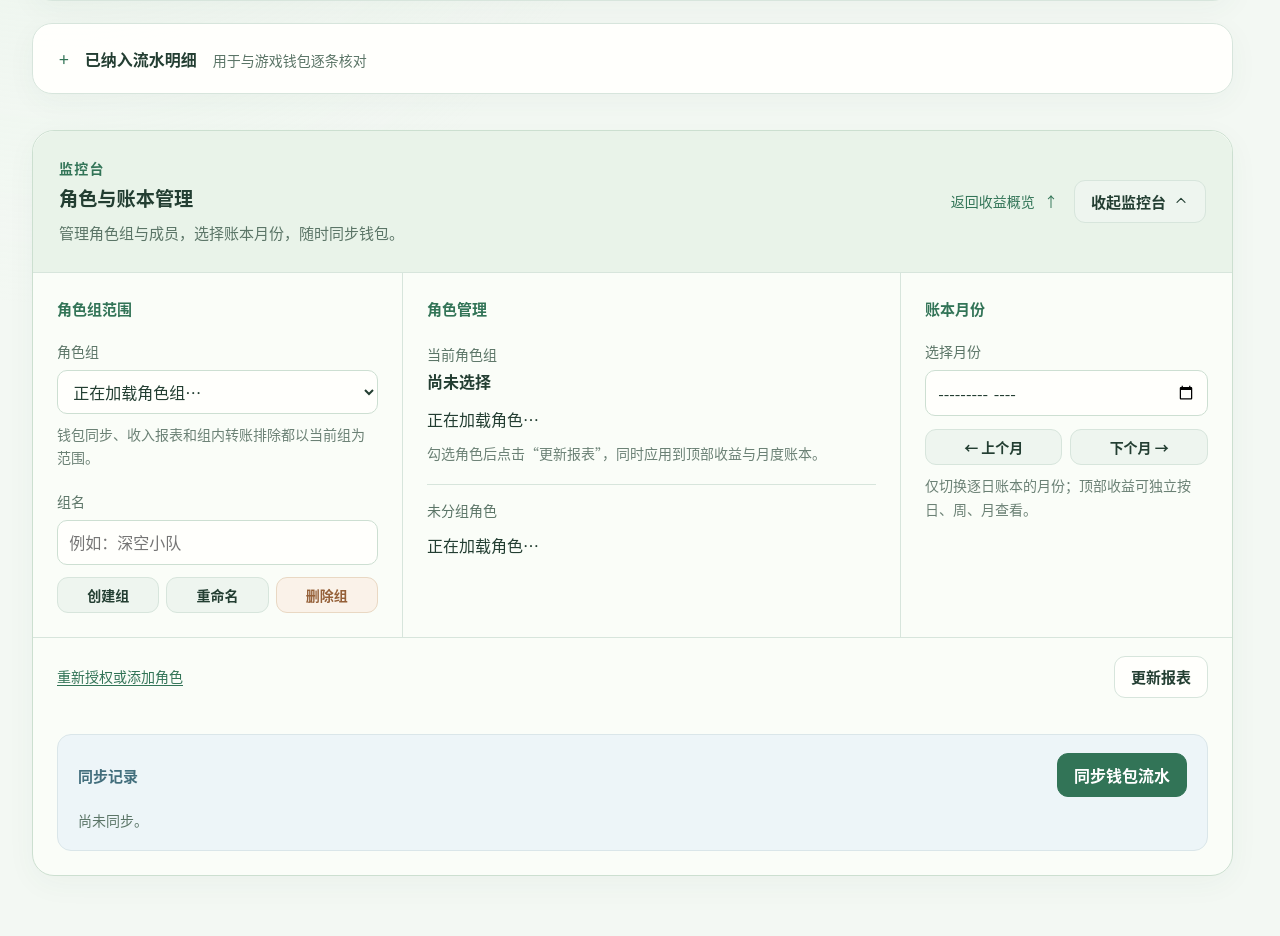
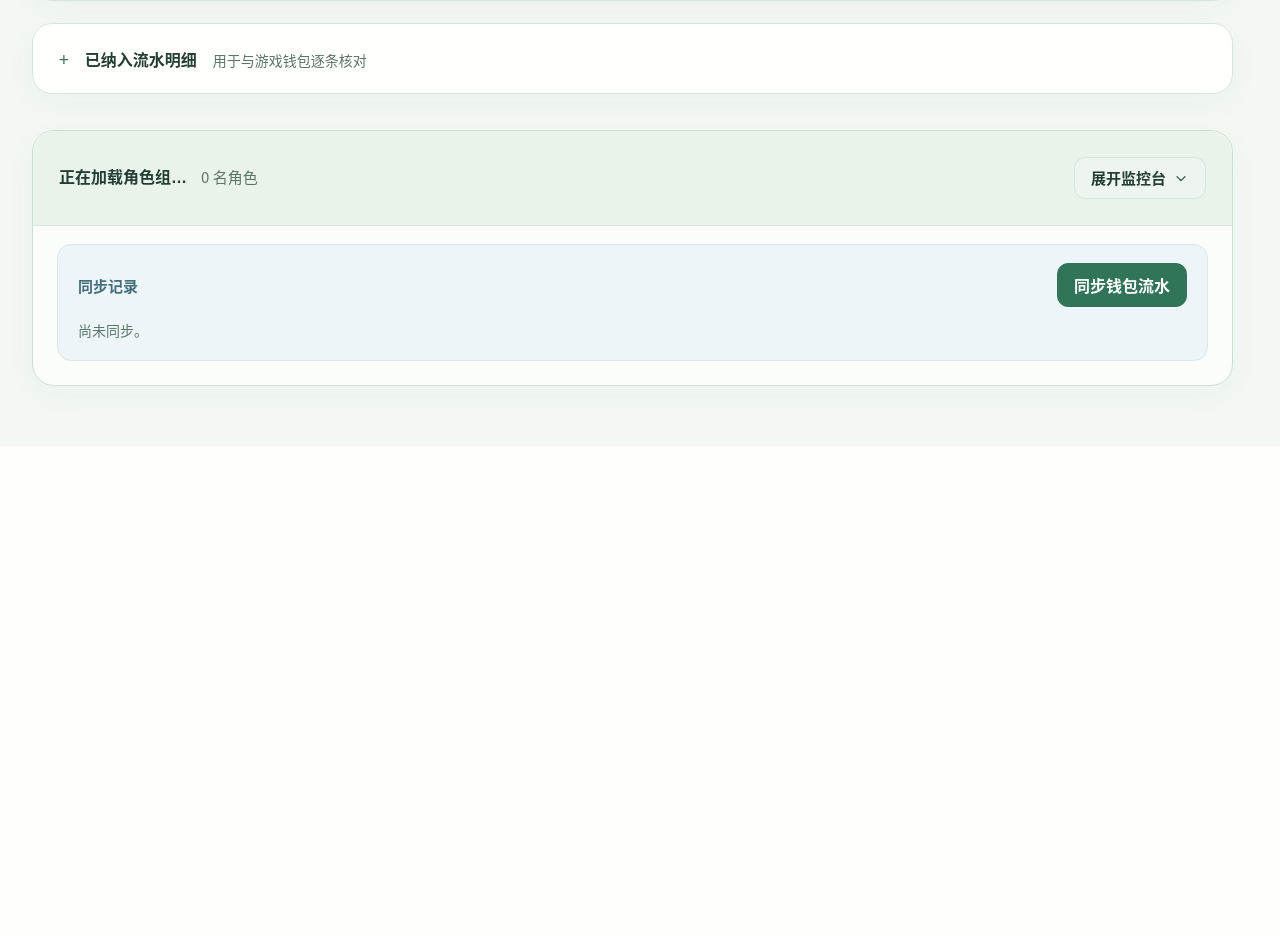
Before and after one commit to JianchouBai/eve-income-tracker, a FastAPI app: template app/templates/index.html in a window 1280 px wide. Shown: the part 1213-2149 px from the top of the page. After the commit the page ends 1621 px from the top, so only its background shows below. Run offline with FastAPI, Linux system fonts and the light colour scheme; the template is opened without the code that fills it: most values are stand-ins (such as "Sample title", 1, 10 or a date in 2020); parts of the project's set-up code (start-up, migrations or seed data) failed here and were passed over; some libraries are stand-ins or nearby versions.

Commit message:
release: prepare v2.0.5 collapsed monitor by default

```diff
--- a/app/templates/index.html
+++ b/app/templates/index.html
@@ -135,18 +135,18 @@
           </details>
           </div>
         </div>
-        <aside id='monitor' class='command-rail' aria-labelledby='monitor-title'>
+        <aside id='monitor' class='command-rail' aria-labelledby='monitor-title' data-collapsed='true'>
           <div id='monitor-heading' class='rail-heading'>
-            <div id='monitor-heading-copy' class='rail-heading-copy'><span class='section-index'>监控台</span><h2 id='monitor-title'>角色与账本管理</h2><p>管理角色组与成员，选择账本月份，随时同步钱包。</p></div>
-            <p id='monitor-summary' class='monitor-summary' aria-live='polite' hidden><strong id='monitor-group-name'>正在加载角色组…</strong><span id='monitor-character-count'>0 名角色</span></p>
+            <div id='monitor-heading-copy' class='rail-heading-copy' hidden><span class='section-index'>监控台</span><h2 id='monitor-title'>角色与账本管理</h2><p>管理角色组与成员，选择账本月份，随时同步钱包。</p></div>
+            <p id='monitor-summary' class='monitor-summary' aria-live='polite'><strong id='monitor-group-name'>正在加载角色组…</strong><span id='monitor-character-count'>0 名角色</span></p>
             <div class='rail-heading-actions'>
-              <a id='monitor-return' class='monitor-jump' href='#dashboard'>返回收益概览 <span aria-hidden='true'>↑</span></a>
-              <button id='monitor-toggle' class='monitor-toggle' type='button' aria-expanded='true' aria-controls='monitor-content'><span id='monitor-toggle-label'>收起监控台</span><svg viewBox='0 0 24 24' aria-hidden='true'><path d='m6 14 6-6 6 6'/></svg></button>
+              <a id='monitor-return' class='monitor-jump' href='#dashboard' hidden>返回收益概览 <span aria-hidden='true'>↑</span></a>
+              <button id='monitor-toggle' class='monitor-toggle' type='button' aria-expanded='false' aria-controls='monitor-content'><span id='monitor-toggle-label'>展开监控台</span><svg viewBox='0 0 24 24' aria-hidden='true'><path d='m6 14 6-6 6 6'/></svg></button>
             </div>
           </div>
 
           <form id='role-filters' class='filters'>
-            <div id='monitor-content' class='monitor-content'>
+            <div id='monitor-content' class='monitor-content' inert aria-hidden='true'>
               <div class='monitor-controls'>
                 <div class='filter-fields'>
                   <fieldset class='group-scope'>
--- a/app/version.py
+++ b/app/version.py
@@ -1 +1 @@
-APP_VERSION = "2.0.4"
+APP_VERSION = "2.0.5"
```
Also changed, not shown: docs/windows-release-checklist.md (+1 -0 lines), tests/test_frontend.py (+3 -3 lines), tests/test_version.py (+2 -2 lines), CHANGELOG.md, README.md, 10 other files.
